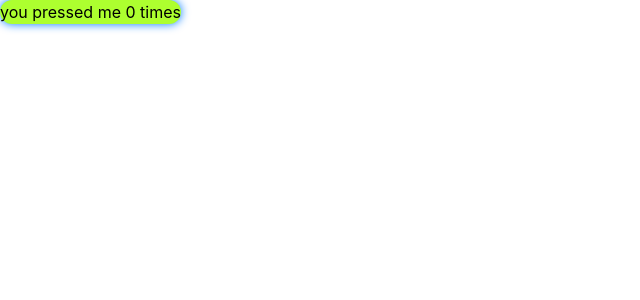
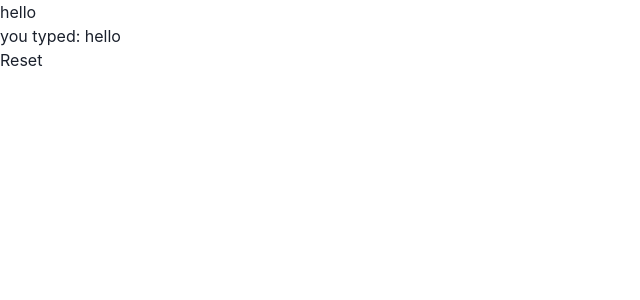
Before and after one commit to Mamba1099/react_ui, a React (Vite) app: page / in a window 1280 px wide. Shown: the top 300 px of the page, without its empty margins (0-640 px from the left). Built offline with nearby package versions, Linux system fonts and the light colour scheme.

Commit message:
read latest input value and reset using usestate

```diff
--- a/src/App.jsx
+++ b/src/App.jsx
@@ -1,14 +1,15 @@
 // import UseToggle from "./Hooks/UseToggle"
 // import UseBreakPointValueHook from "./Hooks/UseBreakPointValueHook"
-import Count from "./Hooks/UseState/InitialState"
+// import Count from "./Hooks/UseState/InitialState"
+import MyInput from "./Hooks/UseState/TextField"
 
 export default function App() {
   return (
     <div>
       {/* <UseToggle /> */}
       {/* <UseBreakPointValueHook /> */}
-      <Count />
+      <MyInput />
+      {/* <Count /> */}
     </div>
   );
-
 }
--- /dev/null
+++ b/src/Hooks/UseState/TextField.jsx
@@ -0,0 +1,17 @@
+import {useState} from "react"
+
+export default function MyInput() {
+    const [text, setText] = useState('hello')
+
+    function handleChange(e) {
+        setText(e.target.value);
+    }
+
+    return (
+        <>
+            <input className='input-field' placeholder='text' value={text} onChange={handleChange} />
+                <p>you typed: {text} </p>
+                <button onClick={() => setText('hello')}>Reset</button>
+        </>
+    );
+}
```
